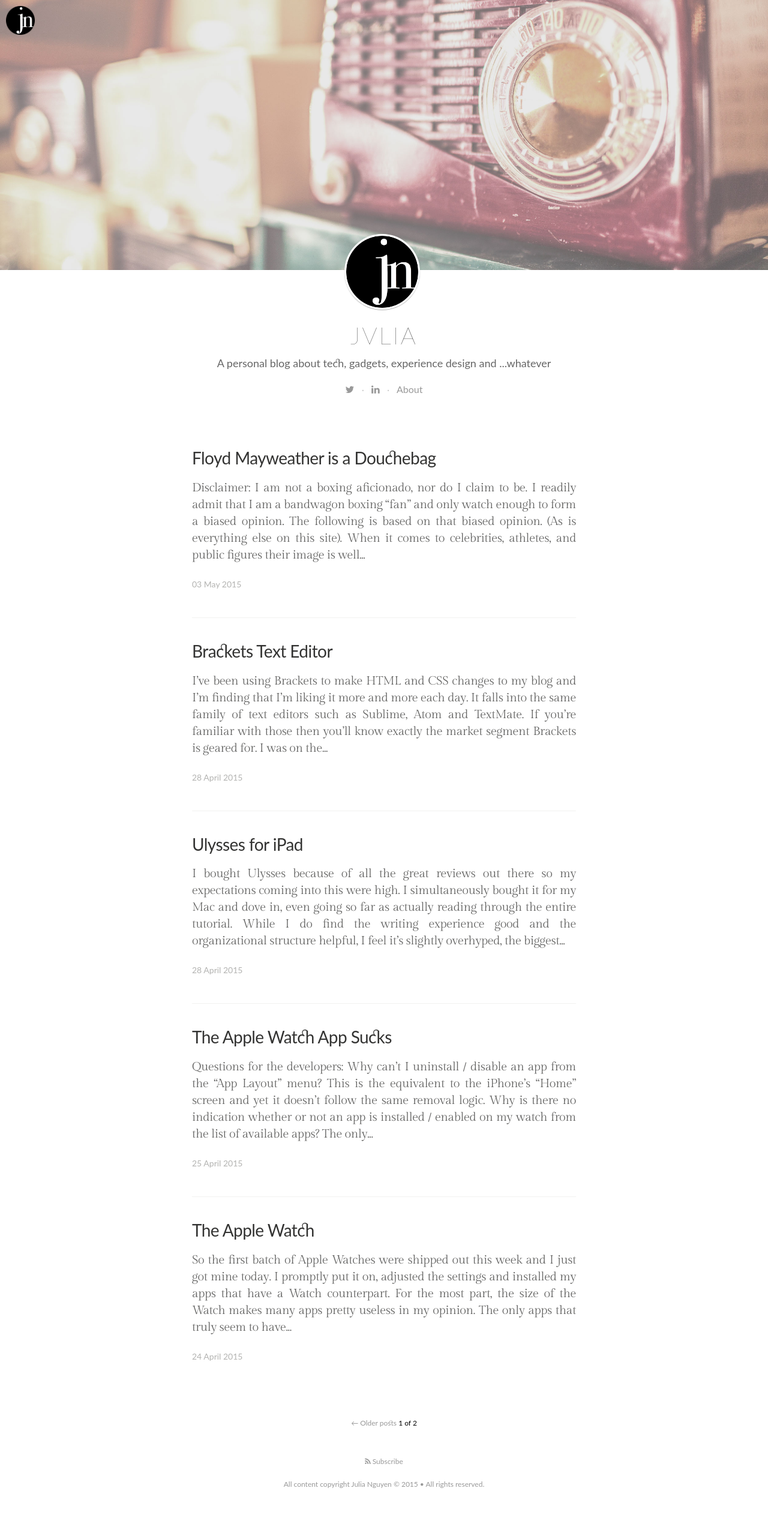
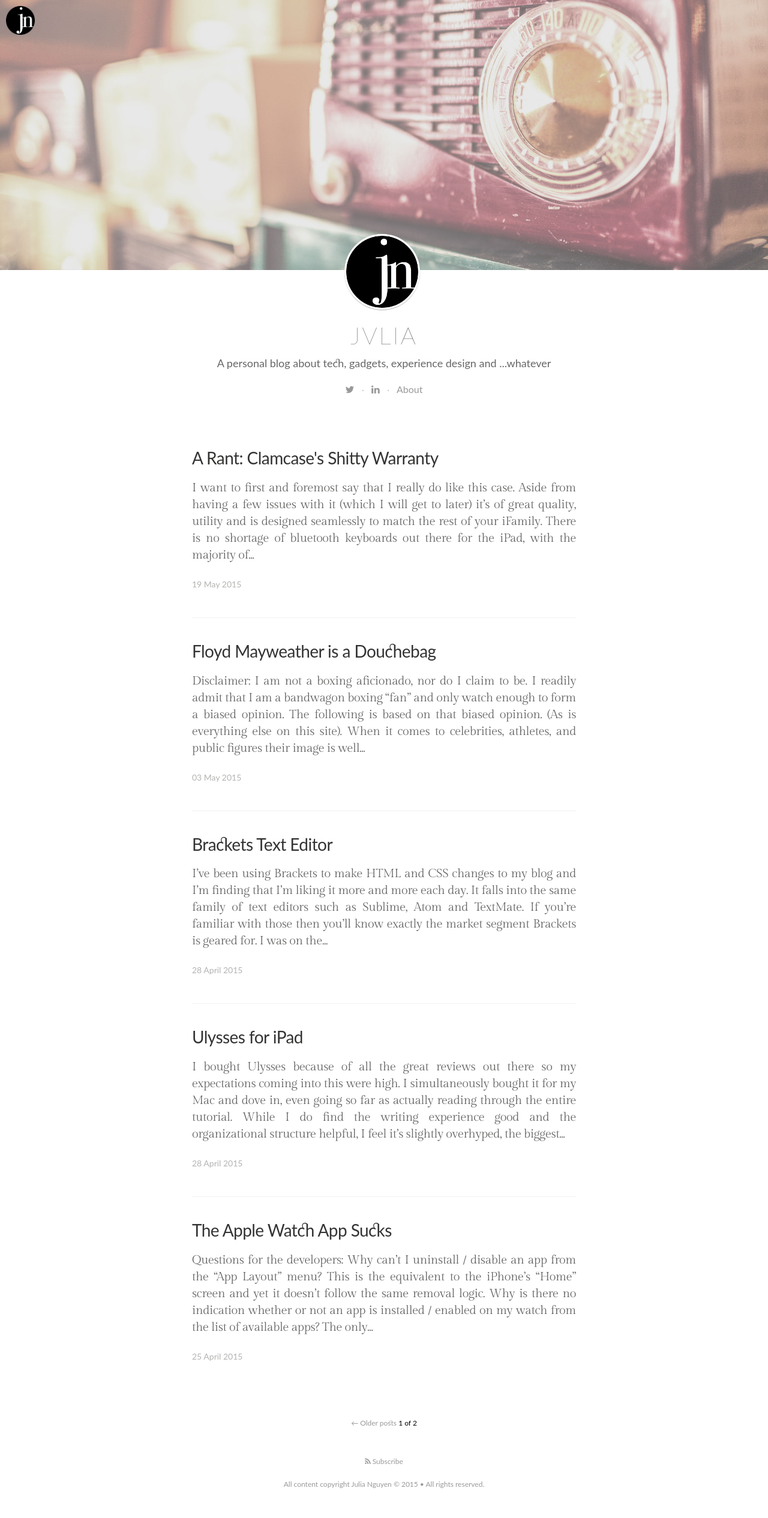
Before and after one commit to uxjulia/jekyll-blog, a Jekyll site: the page built from index.html, in a window 1280 px wide. Shown: the whole page at 60% size. Built offline with Jekyll 4.4.1, drawn with Linux system fonts in a browser that asks for light colours; nearby versions of some CDN libraries; some web fonts are replaced; Markdown is read by kramdown in place of the engine named in the settings; the list of posts is cut into pages by our own code; some of the changed lines change nothing that is shown.

Commit message:
add blog entry

```diff
--- /dev/null
+++ b/_posts/2015-05-19-clamcase for ipad mini.md
@@ -0,0 +1,34 @@
+---
+type: post
+title: "A Rant: Clamcase's Shitty Warranty"
+image: /assets/images/clamcase.jpg
+tags:
+- clamcase
+- iPad
+- accessories
+- keyboard
+---
+I want to first and foremost say that I really do like this case. Aside from having a few issues with it (which I will get to later) it's of great quality, utility and is designed seamlessly to match the rest of your iFamily.
+
+There is no shortage of bluetooth keyboards out there for the iPad, with the majority of them ranging somewhere between $20 - $70. So when I decided on the Clamcase over all those other cases, I did it because I felt it merged an iPad case, keyboard, and stand into a single, well-designed package. I mean, for $129, it had better be more than *just* a keyboard.
+
+Given the price tag, I'm genuinely confused as to why Clamcase offers such a lousy warranty. A standard manufacturer's warranty is typically a period of 1 year. It's something I've come to take for granted. It's something that is so standard, so normal, so run-of-the-mill that on the off chance you actually consider buying an extended warranty from the check-out guy/gal at Best Buy, you ask yourself, "Am I likely to bork this device within a year?"
+
+You didn't double check the warranty period. You just assumed that it's one year. So, why does a company that prides itself on being the "best rated iPad keyboard" have only a 4 month warranty?
+
+From Clamcase's website:
+
+> **What is the ClamCase warranty?**
+>
+> ClamCase® warrants our products against defects in materials and workmanship for a period of 120 days from the date of delivery. Under the 120 day warranty, your item may be repaired or replaced depending on the extent of defects.
+
+Do they have such little faith in the quality of their product that 4 months is the extent of time they could stand behind their product?  I've read that the company has an "unspoken policy" to accept warranty claims up to 1 year, but if they can't explicitly acknowledge that fact in writing anywhere, it doesn't count. "Unspoken" warranties make it far too easy to simply deny a claim outright. This gives me little confidence that the company will actually step up when there is a defect.
+
+### The warranty claim process
+My keyboard was delivered to me with a wonky "W" key. I submitted an RMA request as the website stated I should do. Apparently they wanted me to ship the case to them at my own expense and then they would ship another case to me once they received mine. But I also had to get tracking on it so that I could let them know when the keyboard arrived at their facility.
+
+Uh, I shouldn't have to pay for the return of a *defective* item and I surely shouldn't have to inform YOU of when the item arrives. Isn't that the whole point of an RMA # anyways? So that you can link the product to the purchaser returning it? Perhaps I've been spoiled, but I'm accustomed to receiving a replacement first and then returning the defective item (postage-paid) in the packaging the replacement came in.
+
+In the end, I didn't want to deal with a return process that could take two weeks or more *and* shell out additional money to ship a defective product back to them. I did my best to clean the "W" key to see if there was something inside that was causing it to stick. I wiggled it around some and shoved some paper underneath. It appeared to help and it doesn't stick as often or as pronounced anymore. Every now and then I can hear the key sticking for a fraction of a second, but I've learned to deal with it.
+
+Maybe that's their goal. Make the return process difficult enough so that they'll have less returns to process.
--- a/css/main.sass
+++ b/css/main.sass
@@ -425,7 +425,7 @@ body
         letter-spacing: 0.01rem
         font-weight: 400
         font-style: italic
-        mborder-left: 3px solid #57ad68
+        mborder-left: 3px solid #89949A
         mpadding-left: 20px
         mmargin-left: -26px
         padding-bottom: 3px
```
Also changed, not shown: assets/images/clamcase.jpg (added), assets/images/jn_logo2.png (added).
